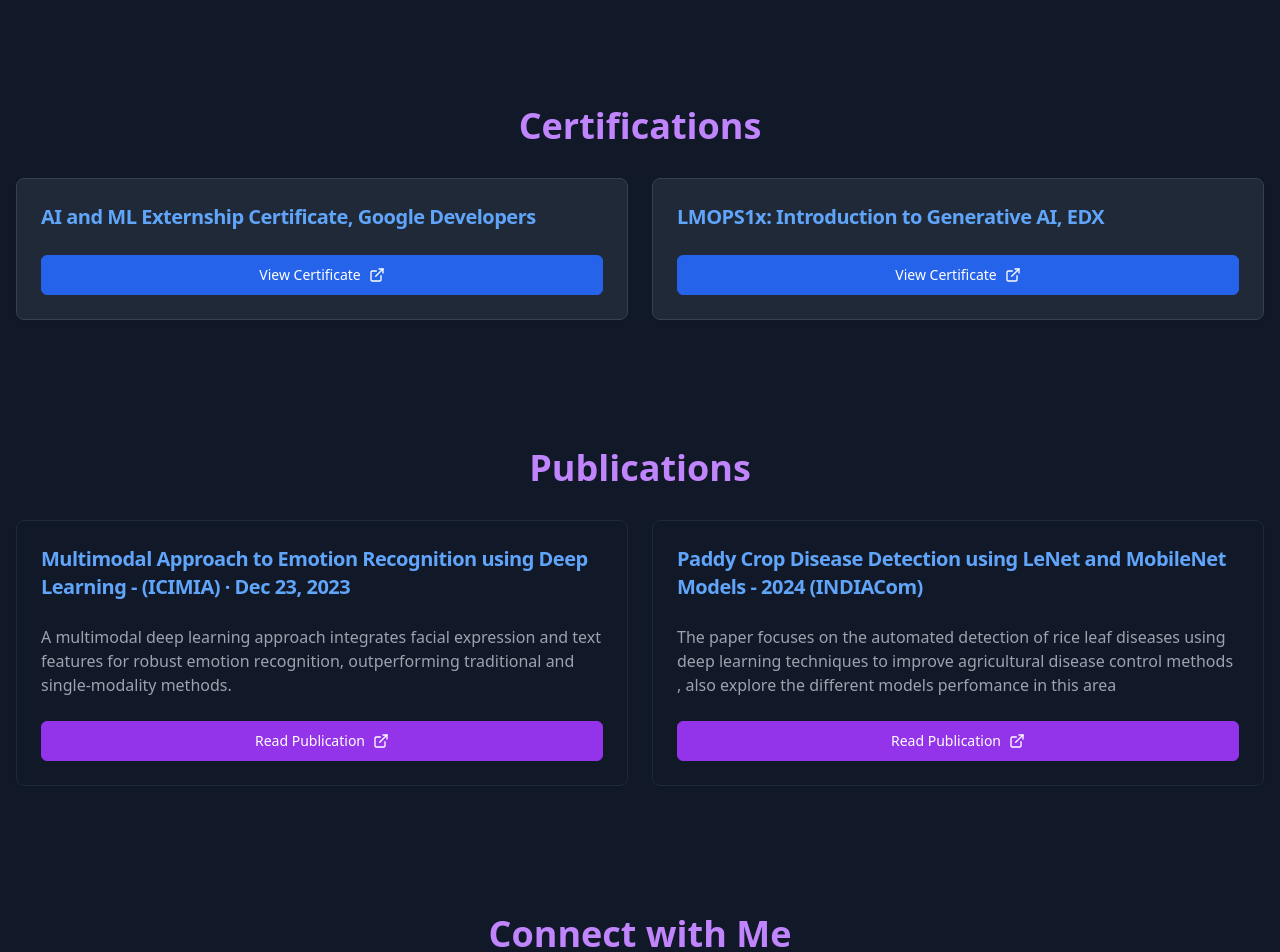
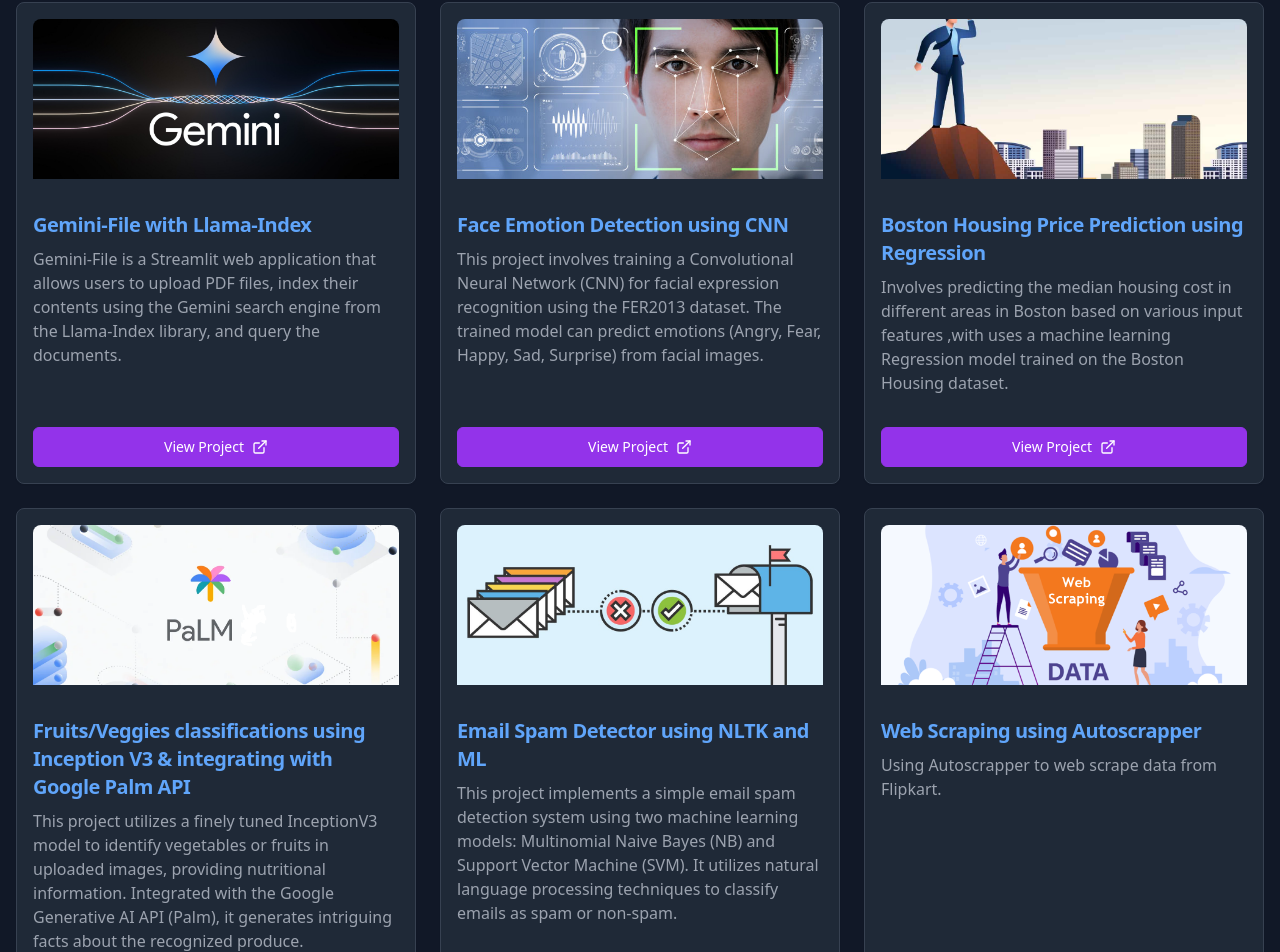
Before and after one commit to AjayK47/my-portfolio, a Next.js app: page / in a window 1280 px wide. Shown: the part 2053-3005 px from the top of the page. Built offline with nearby package versions, Linux system fonts and the light colour scheme.

Commit message:
Update page.tsx

```diff
--- a/app/page.tsx
+++ b/app/page.tsx
@@ -14,13 +14,13 @@
 
   useEffect(() => {
     if (index < fullText.length) {
-      const timer = setTimeout(() => {
-        setText(text + fullText[index]);
-        setIndex(index + 1);
-      }, 150);
-      return () => clearTimeout(timer);
+      setTimeout(() => {
+        setText(text + fullText[index])
+        setIndex(index + 1)
+      }, 150)
     }
-  }, [index, text]);
+  }, [index, text])
+
 
   const projects = [
     {
@@ -41,21 +41,61 @@
       image: "/images/fulls/webchatbot.png",
       link: "https://github.com/AjayK47/Web-ChatBot-using-Llama-index"
     },
-    // Add the rest of your projects here...
-  ];
+    {
+      title: "Gemini-File with Llama-Index",
+      description: "Gemini-File is a Streamlit web application that allows users to upload PDF files, index their contents using the Gemini search engine from the Llama-Index library, and query the documents.",
+      image: "/images/fulls/Gemini.jpg",
+      link: "https://github.com/AjayK47/Gemini-File"
+    },
+    {
+      title: "Face Emotion Detection using CNN",
+      description: "This project involves training a Convolutional Neural Network (CNN) for facial expression recognition using the FER2013 dataset. The trained model can predict emotions (Angry, Fear, Happy, Sad, Surprise) from facial images.",
+      image: "/images/fulls/face.jpg",
+      link: "https://github.com/AjayK47/Face-Emotion-Detection_CNN"
+    },
+    {
+      title: "Boston Housing Price Prediction using Regression",
+      description: "Involves predicting the median housing cost in different areas in Boston based on various input features ,with uses a machine learning Regression model trained on the Boston Housing dataset.",
+      image: "/images/fulls/housing.jpg",
+      link: "https://github.com/AjayK47/Boston-Hosuing-Prediction-and-Deployment-"
+    },
+    {
+      title: "Fruits/Veggies classifications using Inception V3 & integrating with Google Palm API",
+      description: "This project utilizes a finely tuned InceptionV3 model to identify vegetables or fruits in uploaded images, providing nutritional information. Integrated with the Google Generative AI API (Palm), it generates intriguing facts about the recognized produce.",
+      image: "/images/fulls/palm.png",
+      link: "https://github.com/AjayK47/image-classification-with-inceptioV3-and-Google-Palm"
+    },
+    {
+      title: "Email Spam Detector using NLTK and ML",
+      description: "This project implements a simple email spam detection system using two machine learning models: Multinomial Naive Bayes (NB) and Support Vector Machine (SVM). It utilizes natural language processing techniques to classify emails as spam or non-spam.",
+      image: "/images/fulls/Email.jpg",
+      link: "https://github.com/AjayK47/EmailSpamDetector-using-NLTK-and-ML"
+    },
+    {
+      title: "Web Scraping using Autoscrapper",
+      description: "Using Autoscrapper to web scrape data from Flipkart.",
+      image: "/images/fulls/web_scrapping.png",
+      link: "https://github.com/AjayK47/Webscrapping"
+    }
+  ]
 
   const certifications = [
     {
-      name: "AI and ML Externship Certificate, Google Developers",
+      name: " AI and ML Externship Certificate, Google Developers",
       link: "https://smartinternz.com/internships/google_developers/185317219bbdc2991a9e6f518affd353"
     },
     {
       name: "LMOPS1x: Introduction to Generative AI, EDX",
       link: "https://courses.edx.org/certificates/82896b3f96514a9babac7ae1117aa20d"
     },
-  ];
+  ]
 
   const publications = [
+    {
+      title: "Multimodal Approach to Emotion Recognition using Deep Learning - (ICIMIA) · Dec 23, 2023",
+      description: "A multimodal deep learning approach integrates facial expression and text features for robust emotion recognition, outperforming traditional and single-modality methods.",
+      link: "https://ieeexplore.ieee.org/document/10426592"
+    },
     {
       title: "Multimodal Approach to Emotion Recognition using Deep Learning - (ICIMIA) · Dec 23, 2023",
       description: "A multimodal deep learning approach integrates facial expression and text features for robust emotion recognition, outperforming traditional and single-modality methods.",
@@ -66,14 +106,14 @@
       description: "The paper focuses on the automated detection of rice leaf diseases using deep learning techniques to improve agricultural disease control methods , also explore the different models perfomance in this area",
       link: "https://ieeexplore.ieee.org/document/10498510"
     },
-  ];
+  ]
 
-  return (
+return (
     <div className="min-h-screen bg-gray-900 text-gray-300 font-sans">
       <header className="sticky top-0 bg-gray-800 bg-opacity-90 backdrop-blur p-4 z-10">
         <nav className="container mx-auto flex justify-between items-center">
           <h1 className="text-2xl md:text-3xl font-bold font-sans text-purple-400 tracking-wide">
-            {text || 'Ajay Kommineni'}
+            {text}
           </h1>
           <div className="md:hidden">
             <Button variant="ghost" onClick={() => setIsMenuOpen(!isMenuOpen)}>
@@ -134,6 +174,7 @@
           </div>
         </section>
 
+        {/* Education section */}
         <section id="education" className="space-y-8">
           <h2 className="text-3xl md:text-4xl font-bold text-center mb-8 text-purple-400">Education</h2>
           <Card className="bg-gray-800 border-gray-700 hover:border-purple-400 transition-colors">
@@ -149,6 +190,7 @@
           </Card>
         </section>
 
+        {/* Projects section */}
         <section id="projects" className="space-y-8">
           <h2 className="text-3xl md:text-4xl font-bold text-center mb-8 text-purple-400">Projects</h2>
           <div className="grid grid-cols-1 md:grid-cols-2 lg:grid-cols-3 gap-6">
@@ -173,6 +215,7 @@
           </div>
         </section>
 
+        {/* Certifications section */}
         <section id="certifications" className="space-y-8">
           <h2 className="text-3xl md:text-4xl font-bold text-center mb-8 text-purple-400">Certifications</h2>
           <div className="grid grid-cols-1 md:grid-cols-2 gap-6">
@@ -193,6 +236,7 @@
           </div>
         </section>
 
+        {/* Publications section */}
         <section id="publications" className="space-y-8">
           <h2 className="text-3xl md:text-4xl font-bold text-center mb-8 text-purple-400">Publications</h2>
           <div className="grid grid-cols-1 md:grid-cols-2 gap-6">
@@ -216,6 +260,7 @@
           </div>
         </section>
 
+        {/* Connect section */}
         <section id="connect" className="space-y-8">
           <h2 className="text-3xl md:text-4xl font-bold text-center mb-8 text-purple-400">Connect with Me</h2>
           <div className="flex flex-col md:flex-row justify-center gap-4">
```
